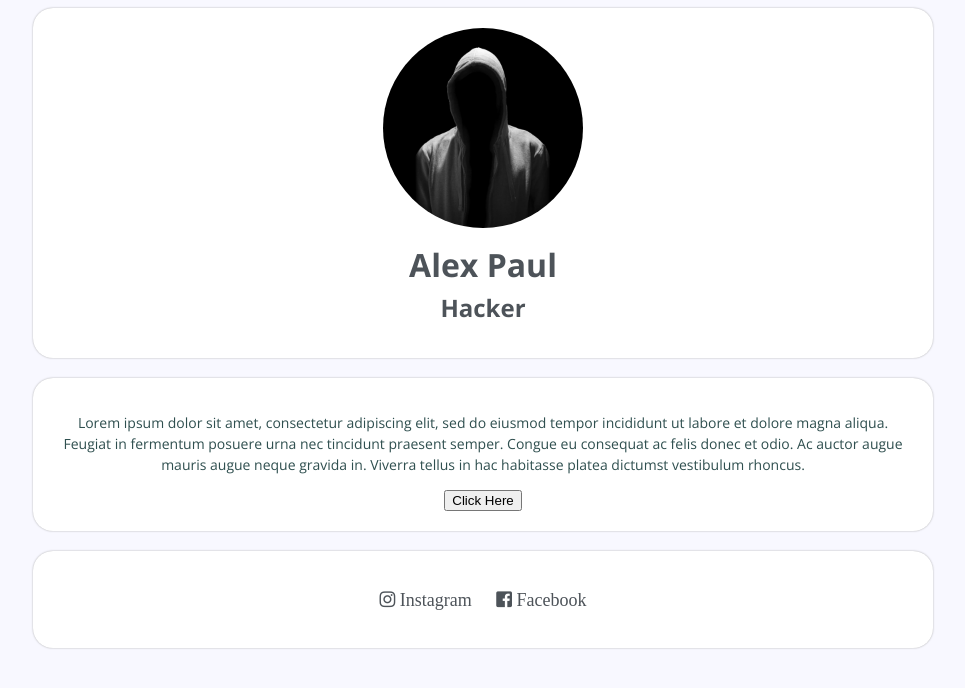
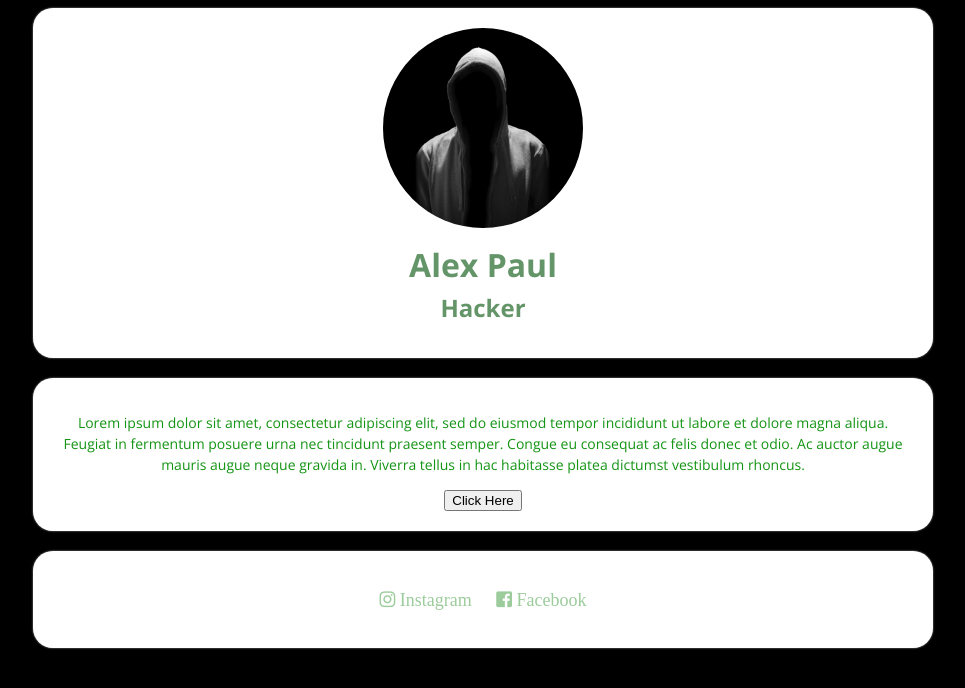
Before and after one commit to abpaul87/alex_paul_profile, a plain HTML site: page index.html in a window 1280 px wide. Shown: the whole page, without its empty margins (157-1122 px from the left). Drawn offline with nearby package versions, Linux system fonts and the light colour scheme.

Commit message:
changed color scheme

```diff
--- a/style.css
+++ b/style.css
@@ -3,10 +3,10 @@
 
 
 body {
-  background-color:ghostwhite;
+  background-color: #000000;
   font-family: 'Open Sans', sans-serif;
   font-weight: 400; /* if you want the light version */
-  color: darkslategrey;
+  color: #149414;
   font-size: 14px;
   line-height: 1.5em;
   /* width: 80%;
@@ -15,7 +15,7 @@ body {
 }
 
 h1,h2,h3,h4,h5 {
-  color: #4D5359;
+  color: #649568;
   font-weight: 600; /* if you want the light version */
 }
 
@@ -32,7 +32,7 @@ h3 {
 }
 
 a {
-  color: #4D5359;
+  color: #9ccc9c;
   text-decoration: none;
 }
 
```
